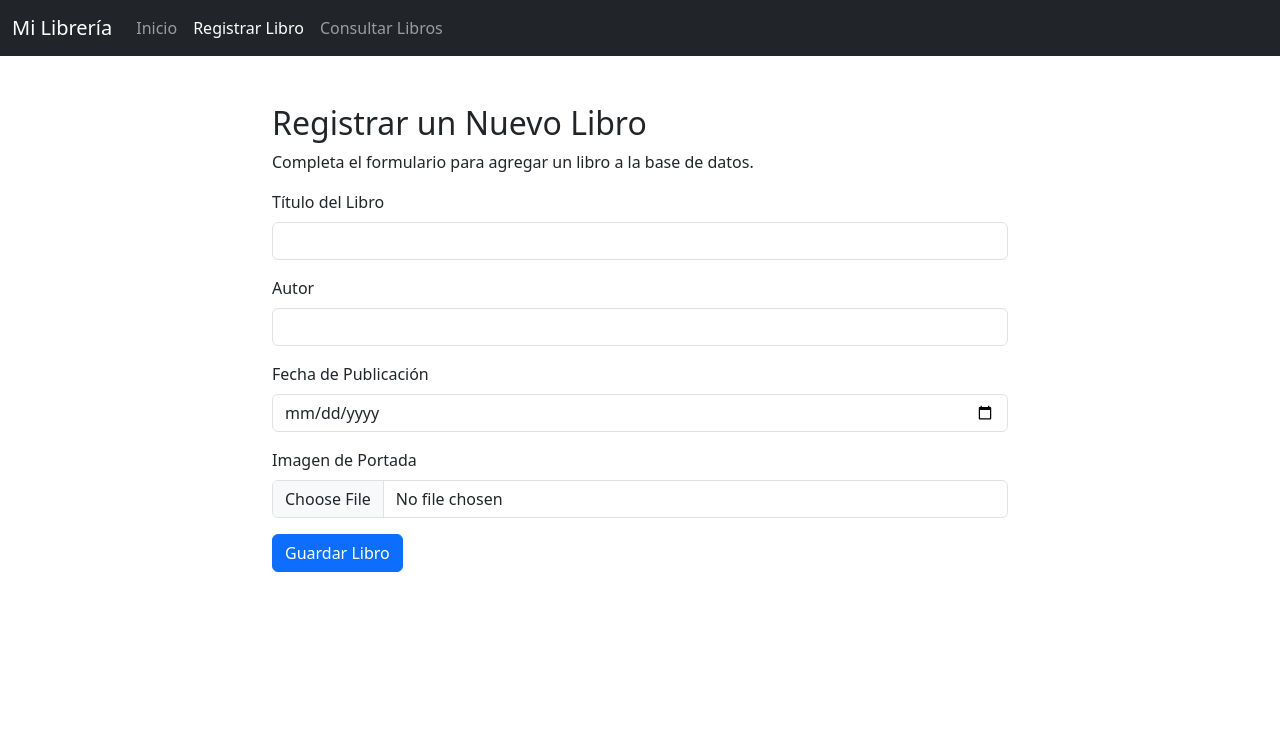
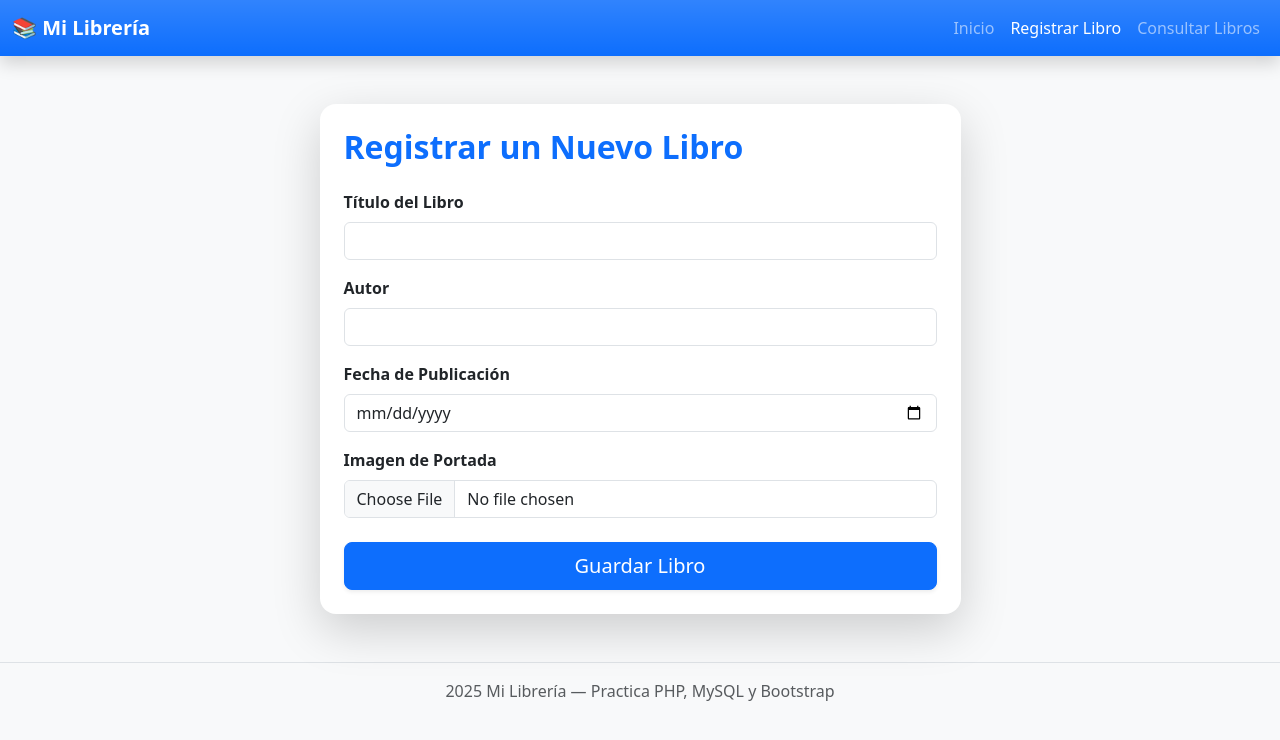
Before and after one commit to G3rrry/P10, a PHP site: page /registro.php in a window 1280 px wide. Shown: the top 740 px of the page. Run offline with PHP 8.4, Linux system fonts and the light colour scheme; data that the repository does not hold is empty.

Commit message:
Con estilo "bonito"

```diff
--- a/registro.php
+++ b/registro.php
@@ -52,17 +52,16 @@ $conn->close();
   <title>Librería - Registrar Libro</title>
   <link href="https://cdn.jsdelivr.net/npm/bootstrap@5.3.3/dist/css/bootstrap.min.css" rel="stylesheet">
 </head>
-<body>
+<body class="bg-light text-dark">
 
-    <!-- Barra de Navegación -->
-    <nav class="navbar navbar-expand-lg navbar-dark bg-dark">
+  <nav class="navbar navbar-expand-lg navbar-dark bg-primary bg-gradient shadow">
     <div class="container-fluid">
-        <a class="navbar-brand" href="index.php">Mi Librería</a>
+      <a class="navbar-brand fw-bold" href="index.php">📚 Mi Librería</a>
       <button class="navbar-toggler" type="button" data-bs-toggle="collapse" data-bs-target="#navbarNav">
         <span class="navbar-toggler-icon"></span>
       </button>
       <div class="collapse navbar-collapse" id="navbarNav">
-          <ul class="navbar-nav">
+        <ul class="navbar-nav ms-auto">
           <li class="nav-item"><a class="nav-link" href="index.php">Inicio</a></li>
           <li class="nav-item"><a class="nav-link active" href="registro.php">Registrar Libro</a></li>
           <li class="nav-item"><a class="nav-link" href="consulta.php">Consultar Libros</a></li>
@@ -71,38 +70,43 @@ $conn->close();
     </div>
   </nav>
 
-    <!-- Contenido Principal -->
-    <div class="container mt-5">
+  <div class="container my-5">
     <div class="row justify-content-center">
-            <div class="col-md-8">
-                <h2>Registrar un Nuevo Libro</h2>
-                <p>Completa el formulario para agregar un libro a la base de datos.</p>
-
-                <form action="" method="POST" enctype="multipart/form-data">
+      <div class="col-lg-7">
+        <div class="card shadow-lg border-0 rounded-4">
+          <div class="card-body p-4">
+            <h2 class="fw-bold mb-4 text-primary">Registrar un Nuevo Libro</h2>
+            <form method="POST" enctype="multipart/form-data">
               <div class="mb-3">
-                        <label for="titulo" class="form-label">Título del Libro</label>
-                        <input type="text" class="form-control" id="titulo" name="titulo" required>
+                <label class="form-label fw-semibold">Título del Libro</label>
+                <input type="text" name="titulo" class="form-control" required>
               </div>
               <div class="mb-3">
-                        <label for="autor" class="form-label">Autor</label>
-                        <input type="text" class="form-control" id="autor" name="autor" required>
+                <label class="form-label fw-semibold">Autor</label>
+                <input type="text" name="autor" class="form-control" required>
               </div>
               <div class="mb-3">
-                        <label for="fecha_publicacion" class="form-label">Fecha de Publicación</label>
-                        <input type="date" class="form-control" id="fecha_publicacion" name="fecha_publicacion" required>
+                <label class="form-label fw-semibold">Fecha de Publicación</label>
+                <input type="date" name="fecha_publicacion" class="form-control" required>
               </div>
               <div class="mb-3">
-                        <label for="imagen_portada" class="form-label">Imagen de Portada</label>
-                        <input class="form-control" type="file" id="imagen_portada" name="imagen_portada" accept="image/*" required>
+                <label class="form-label fw-semibold">Imagen de Portada</label>
+                <input type="file" name="imagen_portada" class="form-control" accept="image/*" required>
               </div>
-                    <button type="submit" class="btn btn-primary">Guardar Libro</button>
+              <div class="d-grid mt-4">
+                <button type="submit" class="btn btn-primary btn-lg shadow-sm">Guardar Libro</button>
+              </div>
             </form>
-
-                <!-- Mensaje -->
             <?= $mensaje ?>
           </div>
         </div>
       </div>
+    </div>
+  </div>
+
+  <footer class="text-center text-muted py-3 mt-5 bg-body-tertiary border-top">
+    2025 Mi Librería — Practica PHP, MySQL y Bootstrap
+  </footer>
 
   <script src="https://cdn.jsdelivr.net/npm/bootstrap@5.3.3/dist/js/bootstrap.bundle.min.js"></script>
 </body>
```
Also changed, not shown: consulta.php (+20 -17 lines), index.php (+19 -16 lines). Lines whose indentation alone changed are shown as unchanged.
